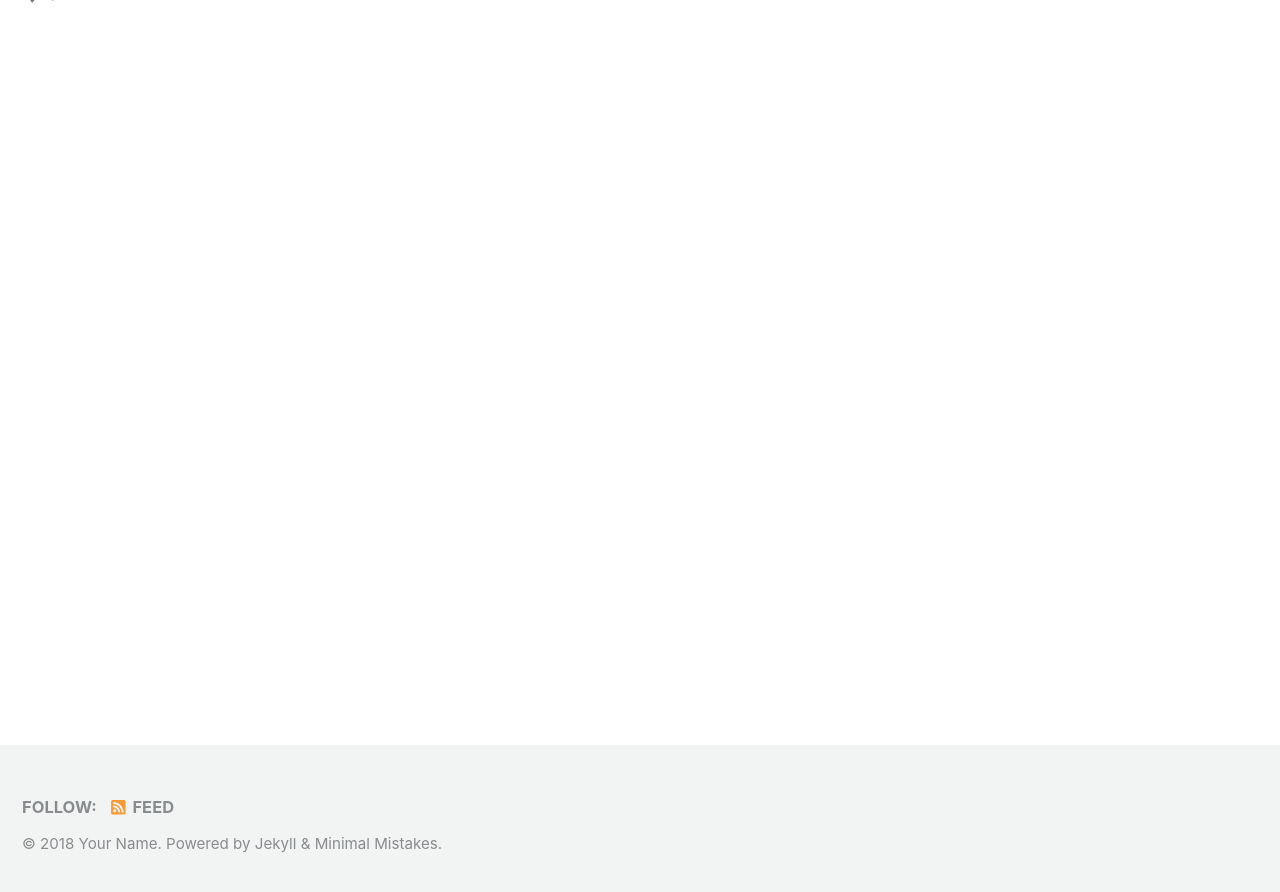
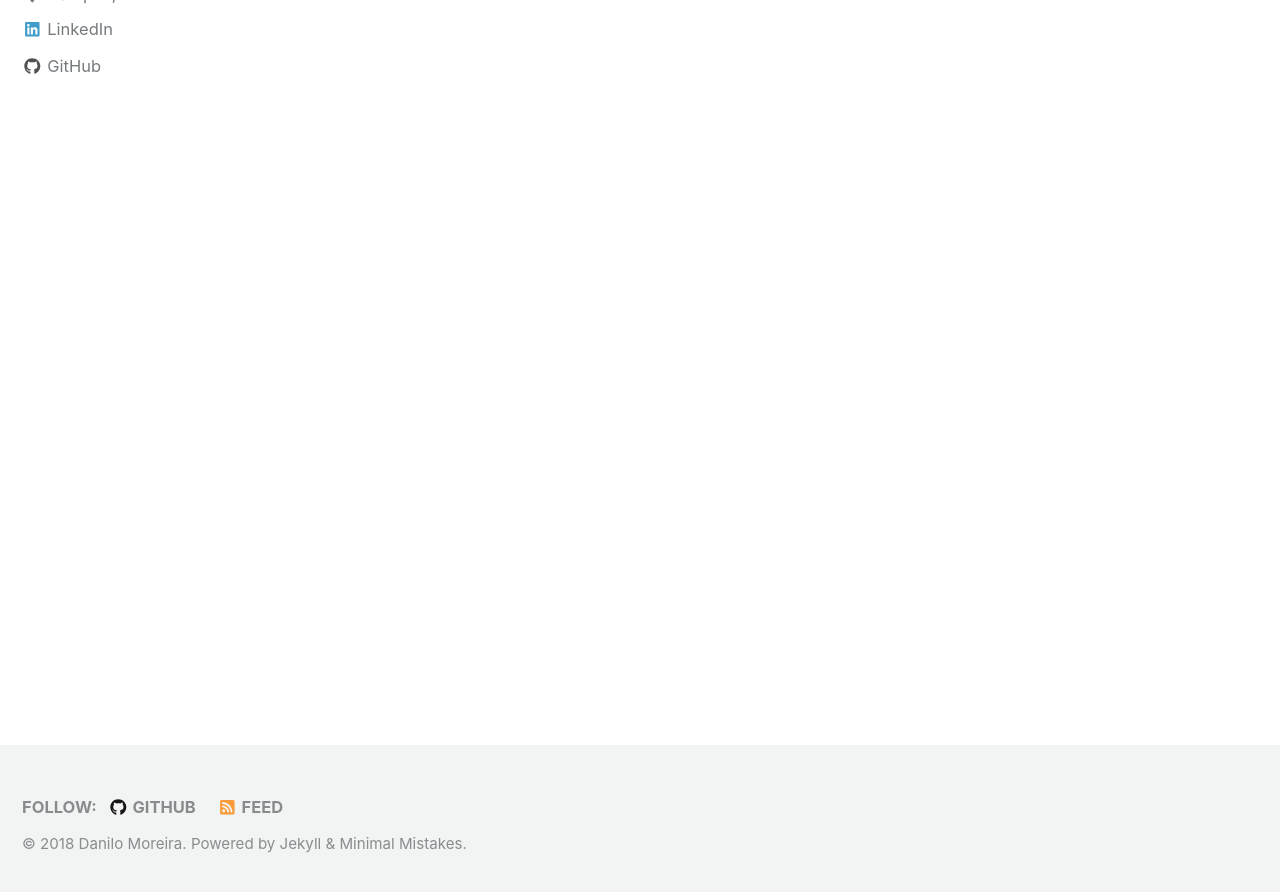
Before and after one commit to odanilomoreira/odanilomoreira.github.io, a Jekyll site: the page built from index.html, in a window 1280 px wide and 900 px high, scrolled down 253 px. Shown: the top 892 px of the window. Built offline with Jekyll 4.4.1, drawn with Linux system fonts in a browser that asks for light colours; nearby versions of some CDN libraries; the list of posts is cut into pages by our own code; some of the changed text lies outside the part shown.

Commit message:
Profile adjustments

```diff
--- a/_config.yml
+++ b/_config.yml
@@ -16,10 +16,10 @@ minimal_mistakes_skin    : "default" # "air", "aqua", "contrast", "dark", "dirt"
 
 # Site Settings
 locale                   : "en-US"
-title                    : "Site Title"
+title                    : "Danilo Moreira"
 title_separator          : "-"
-name                     : "Your Name"
-description              : "An amazing website."
+name                     : "Danilo Moreira"
+description              : "Data Science Portfolio"
 url                      : # the base hostname & protocol for your site e.g. "https://mmistakes.github.io"
 baseurl                  : # the subpath of your site, e.g. "/blog"
 repository               : # GitHub username/repo-name e.g. "mmistakes/minimal-mistakes"
@@ -97,10 +97,10 @@ analytics:
 
 # Site Author
 author:
-  name             : "Your Name"
+  name             : "Danilo Moreira"
   avatar           : # path of avatar image, e.g. "/assets/images/bio-photo.jpg"
-  bio              : "I am an amazing person."
-  location         : "Somewhere"
+  bio              : "Data Science Portfolio"
+  location         : "Campos, RJ"
   email            :
   uri              :
   home             : # null (default), "absolute or relative url to link to author home"
@@ -110,13 +110,13 @@ author:
   flickr           :
   facebook         :
   foursquare       :
-  github           :
+  github           : "odanilomoreira"
   gitlab           :
   google_plus      :
   keybase          :
   instagram        :
   lastfm           :
-  linkedin         : # "john-doe-12345678" (the last part of your profile url, e.g. https://www.linkedin.com/in/john-doe-12345678)
+  linkedin         : "odanilomoreira"
   pinterest        :
   soundcloud       :
   stackoverflow    : # "123456/username" (the last part of your profile url, e.g. https://stackoverflow.com/users/123456/username)
```
